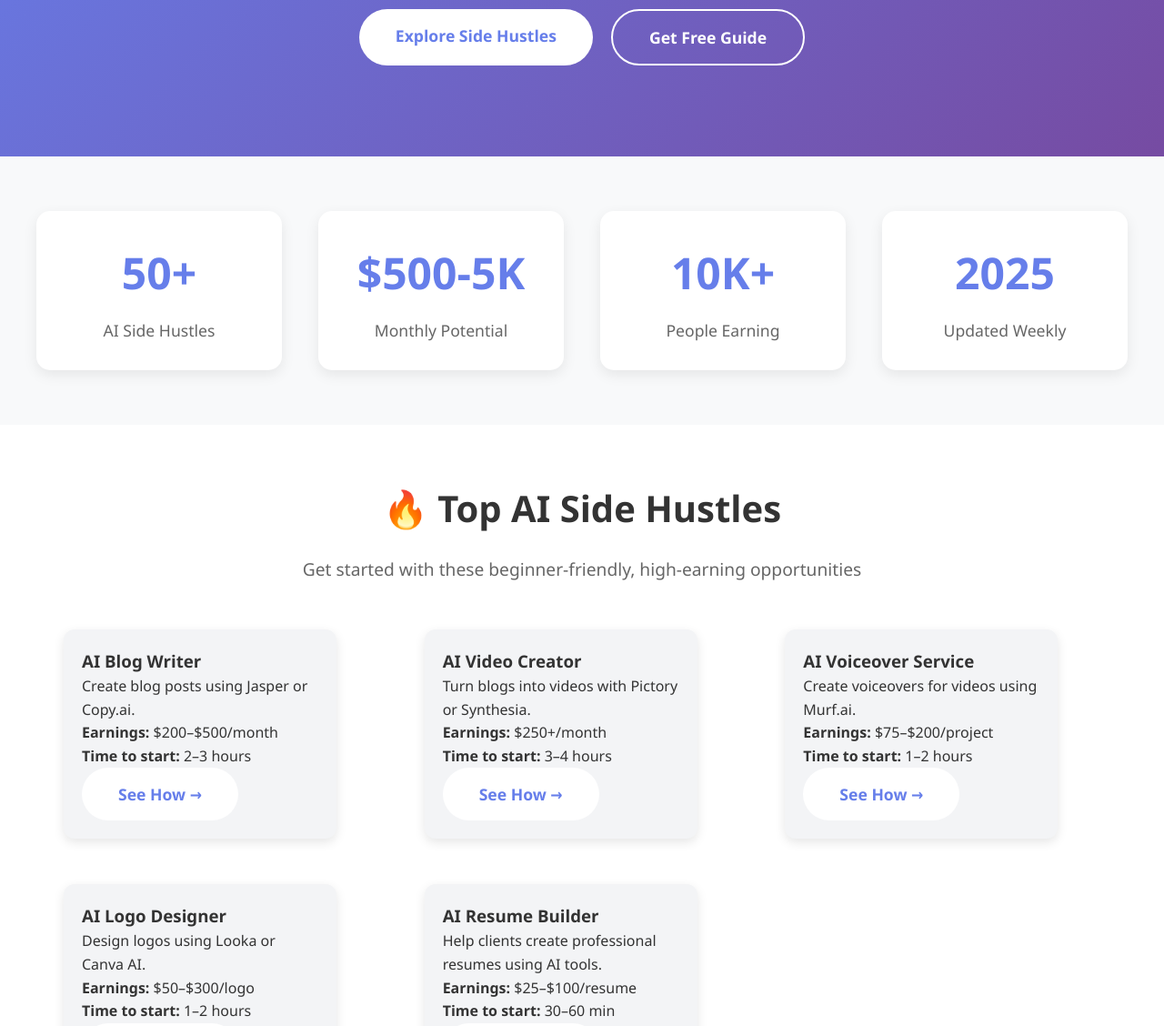
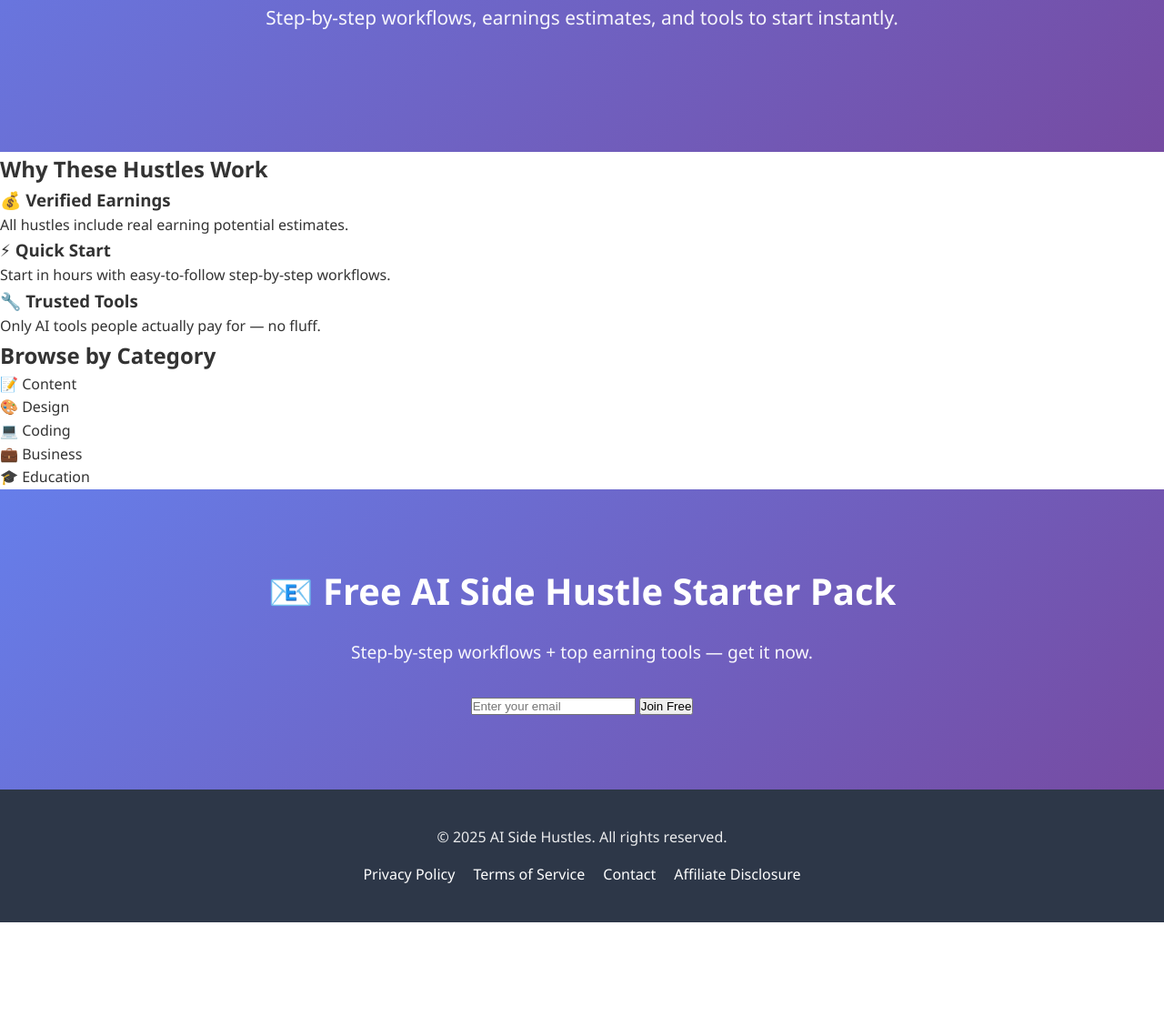
Before and after one commit to himanshumannu51-collab/side-husle, a plain HTML site: page index.html in a window 1280 px wide. Shown: the part 374-1502 px from the top of the page at 91% size. After the commit the page ends 1388 px from the top, so only its background shows below. Drawn offline with Linux system fonts and the light colour scheme.

Commit message:
Update index.html

```diff
--- a/index.html
+++ b/index.html
@@ -3,20 +3,18 @@
 <head>
 <meta charset="UTF-8">
 <meta name="viewport" content="width=device-width, initial-scale=1.0">
-    <meta name="description" content="Discover 50+ proven AI side hustles to make money online in 2025. No coding required. Start earning today with AI.">
-    <meta name="keywords" content="AI side hustles, make money with AI, AI business ideas, earn money online">
-    <title>AI Side Hustles - Make Money with AI in 2025</title>
-
-    <!-- Link to CSS -->
+<title>Top AI Side Hustles — Earn $200–$5000/Month</title>
+<meta name="description" content="Discover the top AI side hustles with step-by-step workflows, earnings estimates, and tools to start immediately.">
 <link rel="stylesheet" href="css/style.css">
 </head>
 <body>
+
 <!-- Navigation -->
 <nav>
   <div class="nav-container">
     <a href="index.html" class="logo">🚀 AI Side Hustles</a>
     <ul class="nav-links">
-                <li><a href="index.html">Home</a></li>
+      <li><a href="index.html" class="active">Home</a></li>
       <li><a href="hustles.html">All Hustles</a></li>
       <li><a href="about.html">About</a></li>
       <li><a href="contact.html">Contact</a></li>
@@ -24,59 +22,56 @@
   </div>
 </nav>
 
-    <!-- Hero Section -->
+<!-- Hero + Top Hustles Grid -->
 <section class="hero">
-        <h1>💰 Make Money with AI in 2025</h1>
-        <p>Discover 50+ proven AI side hustles. No coding required. Start earning today.</p>
-        <div class="hero-buttons">
-            <a href="hustles.html" class="btn btn-primary">Explore Side Hustles</a>
-            <a href="#newsletter" class="btn btn-secondary">Get Free Guide</a>
+  <h1>💼 Top AI Side Hustles Earning $200–$5000/Month</h1>
+  <p>Step-by-step workflows, earnings estimates, and tools to start instantly.</p>
+</section>
+
+<section class="top-hustles">
+  <div class="hustle-grid" id="topHustlesGrid">
+    <!-- JS will populate top hustles -->
   </div>
 </section>
 
-    <!-- Stats Section -->
-    <section class="stats">
-        <div class="stats-container">
-            <div class="stat-item">
-                <div class="stat-number">50+</div>
-                <div class="stat-label">AI Side Hustles</div>
+<!-- Why It Works -->
+<section class="why-it-works">
+  <h2>Why These Hustles Work</h2>
+  <div class="cards">
+    <div class="card">
+      <h3>💰 Verified Earnings</h3>
+      <p>All hustles include real earning potential estimates.</p>
     </div>
-            <div class="stat-item">
-                <div class="stat-number">$500-5K</div>
-                <div class="stat-label">Monthly Potential</div>
+    <div class="card">
+      <h3>⚡ Quick Start</h3>
+      <p>Start in hours with easy-to-follow step-by-step workflows.</p>
     </div>
-            <div class="stat-item">
-                <div class="stat-number">10K+</div>
-                <div class="stat-label">People Earning</div>
-            </div>
-            <div class="stat-item">
-                <div class="stat-number">2025</div>
-                <div class="stat-label">Updated Weekly</div>
+    <div class="card">
+      <h3>🔧 Trusted Tools</h3>
+      <p>Only AI tools people actually pay for — no fluff.</p>
     </div>
   </div>
 </section>
 
-    <!-- Featured Hustles Preview -->
-    <section class="content-section">
-        <h2 class="section-title">🔥 Top AI Side Hustles</h2>
-        <p class="section-subtitle">Get started with these beginner-friendly, high-earning opportunities</p>
-
-        <div class="hustles-grid" id="hustlesGrid">
-            <!-- JavaScript will populate this -->
-        </div>
-
-        <div style="text-align: center; margin-top: 40px;">
-            <a href="hustles.html" class="btn btn-primary">View All 50+ Hustles</a>
+<!-- Categories -->
+<section class="categories">
+  <h2>Browse by Category</h2>
+  <div class="category-grid">
+    <div class="category-card">📝 Content</div>
+    <div class="category-card">🎨 Design</div>
+    <div class="category-card">💻 Coding</div>
+    <div class="category-card">💼 Business</div>
+    <div class="category-card">🎓 Education</div>
   </div>
 </section>
 
-    <!-- Newsletter Section -->
-    <section class="newsletter" id="newsletter">
-        <h2>📧 Get Weekly AI Money-Making Tips</h2>
-        <p>Join 10,000+ people learning to profit from AI. Free guide included!</p>
-        <form class="newsletter-form" onsubmit="subscribeNewsletter(event)">
+<!-- Newsletter -->
+<section class="newsletter">
+  <h2>📧 Free AI Side Hustle Starter Pack</h2>
+  <p>Step-by-step workflows + top earning tools — get it now.</p>
+  <form id="newsletterForm" onsubmit="subscribeNewsletter(event)">
     <input type="email" placeholder="Enter your email" required>
-            <button type="submit">Get Free Guide</button>
+    <button type="submit">Join Free</button>
   </form>
 </section>
 
@@ -91,17 +86,6 @@
   </div>
 </footer>
 
-    <!-- Link to JavaScript -->
 <script src="js/script.js"></script>
-
-    <!-- Show only first 6 hustles on homepage -->
-    <script>
-        document.addEventListener('DOMContentLoaded', function() {
-            // Override to show only first 6 hustles on homepage
-            if (typeof hustles !== 'undefined') {
-                renderHustles(hustles.slice(0, 6));
-            }
-        });
-    </script>
 </body>
 </html>
```
Lines whose indentation alone changed are shown as unchanged.
